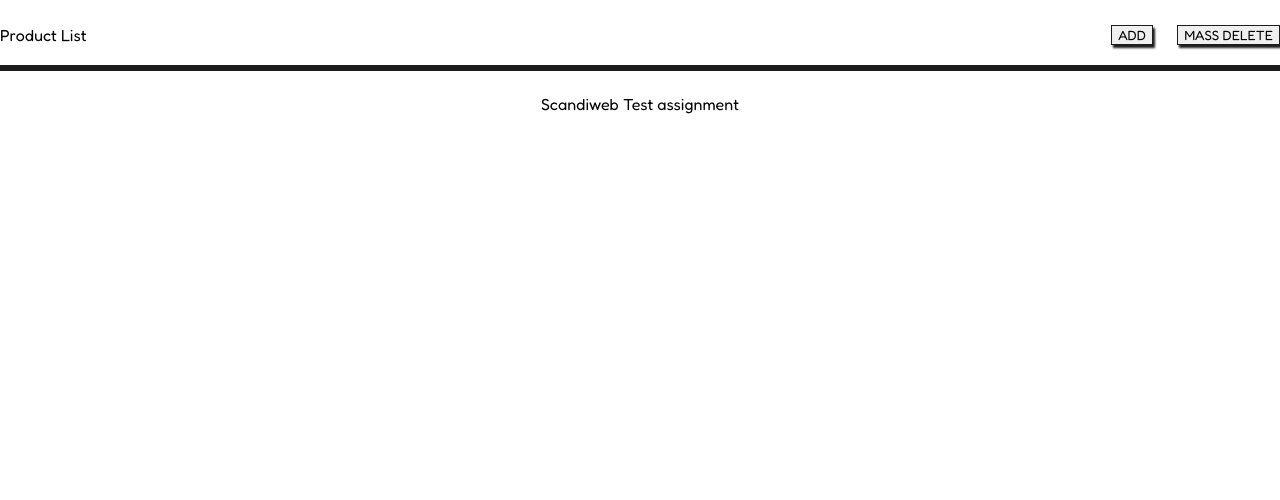
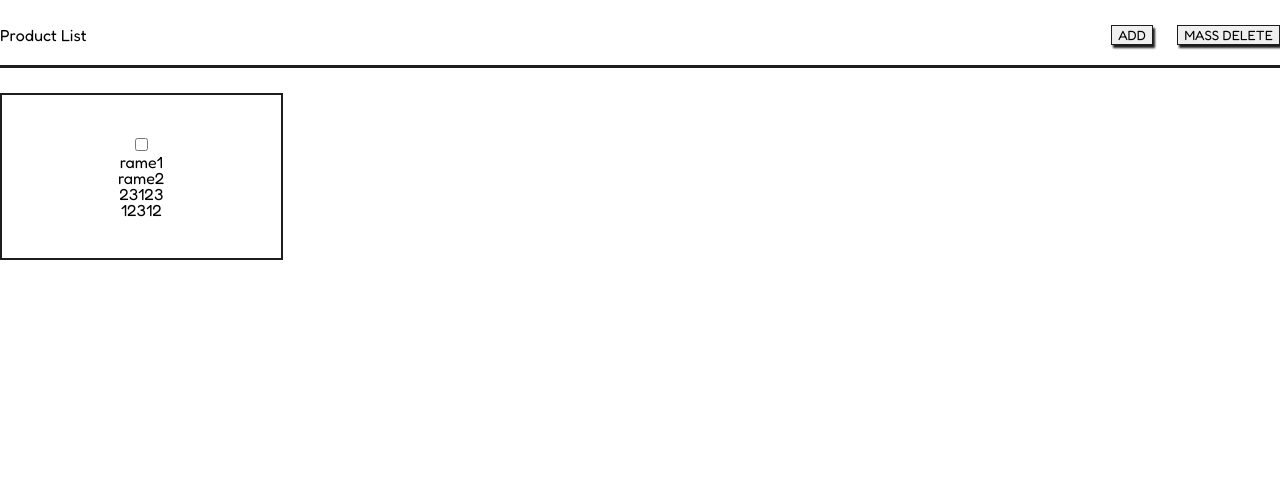
Before and after one commit to gtsintsadze/test3, a PHP site: page / in a window 1280 px wide. Shown: the top 500 px of the page. Before the commit the page ends 114 px from the top, so only its background shows below. Run offline with PHP 8.4, Linux system fonts and the light colour scheme; data that the repository does not hold is empty.

Commit message:
changed html structure

```diff
--- a/app/Core/Database.php
+++ b/app/Core/Database.php
@@ -35,9 +35,7 @@
 
     public function save($tableName, array $keyValue)
     {
-        $keys = array_keys($keyValue);
-        $value = array_values($keyValue);
-        return $this->pdo->query('INSERT INTO product ("sku") VALUES ("")');
+
     }
 
     public function delete()
--- a/app/View/template/product-list.php
+++ b/app/View/template/product-list.php
@@ -15,19 +15,32 @@
             <button id="product-delete-btn" onclick="deleteProduct()">MASS DELETE</button>
         </div>
     </div>
-<?php foreach ($stmt as $item):?>
+
     <div class="product-list-content">
-            <div class="product" id="1">
+        <?php foreach ($stmt as $item):?>
+            <div class="product" id="<?php echo $item['product_id']?>">
                 <input type="checkbox" class="delete-checkbox">
                 <div class="product-desc">
                     <div class="product-sku"><?php echo $item["sku"]?></div>
                     <div class="product-name"><?php echo $item["name"]?></div>
-                    <div class="product-price"><?php echo $item["price"]?></div>
-                    <div class="product-desc"></div>
+                    <div class="product-price"><?php echo $item["price"], " $" ?> </div>
+                    <div class="product-desc"><?php echo "Size: 777" ?></div>
                 </div>
             </div>
+        <?php endforeach; ?>
+
+        <div class="product" id="">
+            <input type="checkbox" class="delete-checkbox">
+            <div class="product-desc">
+                <div class="product-sku">rame1</div>
+                <div class="product-name">rame2</div>
+                <div class="product-price">23123</div>
+                <div class="product-desc">12312</div>
+            </div>
+        </div>
+
     </div>
-<?php endforeach; ?>
+
     <div class="product-list-footer">
         <footer>
             Scandiweb Test assignment
--- a/app/routes.php
+++ b/app/routes.php
@@ -21,11 +21,26 @@
     case @"/add-product":
         if ($requestMethod === "POST")
         {
-            echo "<pre>";
-            var_dump($_POST);
-            echo "</pre>";
-            exit;
+            $product_Type = $_POST["product_type"];
+
+            $sku = $_POST["sku"];
+            $name = $_POST["name"];
+            $price = $_POST["price"];
+
+            if ($product_Type === "dvd")
+            {
+                // todo
+            }
+
+            if ($product_Type === "furniture")
+            {
+                // todo
+            }
+
+            if ($product_Type === "book")
+            {
+                // todo
+            }
         }
-
         break;
 }
```
Also changed, not shown: public/assets/css/product-list.css, public/assets/css/product-list.sass, 1 other file.
